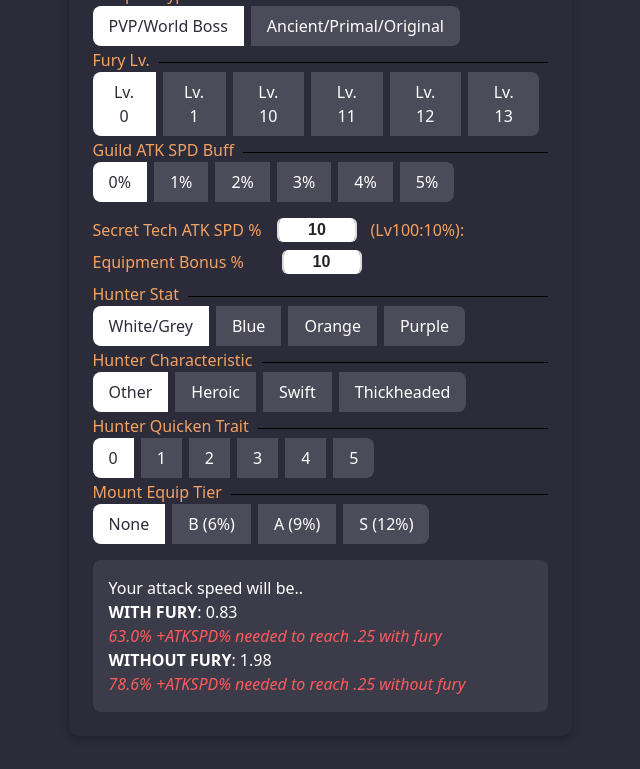
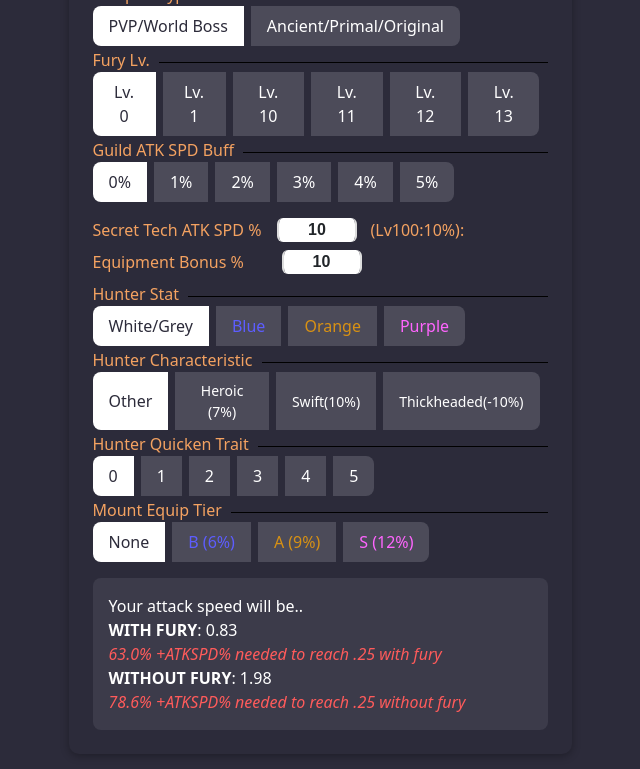
Before and after one commit to oxoxoxoao/calculator, a plain HTML site: page index.html in a window 1280 px wide. Shown: the part 155-924 px from the top of the page, without its empty margins (320-960 px from the left). Drawn offline with nearby package versions, Linux system fonts and the light colour scheme.

Commit message:
Update index.html

```diff
--- a/index.html
+++ b/index.html
@@ -5,6 +5,7 @@
     <meta name="viewport" content="width=device-width, initial-scale=1">
     <title>Attack Speed Calculator</title>
     <link href="https://cdn.jsdelivr.net/npm/bootstrap@5.3.2/dist/css/bootstrap.min.css" rel="stylesheet" integrity="sha384-T3c6CoIi6uLrA9TneNEoa7RxnatzjcDSCmG1MXxSR1GAsXEV/Dwwykc2MPK8M2HN" crossorigin="anonymous">
+
     <style>
         .discord-link {
             text-align: center;
@@ -418,18 +419,18 @@
                 <div><label id="label" for="hStat" class="form-label">Hunter Stat</label></div>
                 <div class="stat-btn-group btn-group" role="group">
                     <button type="button" class="btn btn-stat-0 active" data-type="stat-0" data-value="0" onclick="selectOption('stat-btn-group', 'stat-0', 0)">White/Grey</button>
-                    <button type="button" class="btn btn-stat-10" data-type="stat-10" data-value="10" onclick="selectOption('stat-btn-group', 'stat-10', 10)">Blue</button>
-                    <button type="button" class="btn btn-stat-20" data-type="stat-20" data-value="20" onclick="selectOption('stat-btn-group', 'stat-20', 20)">Orange</button>
-                    <button type="button" class="btn btn-stat-30" data-type="stat-30" data-value="30" onclick="selectOption('stat-btn-group', 'stat-30', 30)">Purple</button>
+<button type="button" class="btn btn-stat-10" data-type="stat-10" data-value="10" onclick="selectOption('stat-btn-group', 'stat-10', 10)" style="color: #5d5dff;">Blue</button>
+<button type="button" class="btn btn-stat-20" data-type="stat-20" data-value="20" onclick="selectOption('stat-btn-group', 'stat-20', 20)" style="color: #ffa500c7;">Orange</button>
+<button type="button" class="btn btn-stat-30" data-type="stat-30" data-value="30" onclick="selectOption('stat-btn-group', 'stat-30', 30)" style="color: #ff65ff;">Purple</button>
                 </div>
             </div>
             <div id="container">
                 <div><label id="label" for="hChar" class="form-label">Hunter Characteristic</label></div>
                 <div class="char-btn-group btn-group" role="group">
                     <button type="button" class="btn btn-char-0 active" data-type="char-0" data-value="0" onclick="selectOption('char-btn-group', 'char-0', 0)">Other</button>
-                    <button type="button" class="btn btn-char-7" data-type="char-7" data-value="7" onclick="selectOption('char-btn-group', 'char-7', 7)">Heroic</button>
-                    <button type="button" class="btn btn-char-10" data-type="char-10" data-value="10" onclick="selectOption('char-btn-group', 'char-10', 10)">Swift</button>
-                    <button type="button" class="btn btn-char--10" data-type="char--10" data-value="-10" onclick="selectOption('char-btn-group', 'char--10', -10)">Thickheaded</button>
+                    <button type="button" class="btn btn-char-7" data-type="char-7" data-value="7" onclick="selectOption('char-btn-group', 'char-7', 7)" style="font-size: 14px;">Heroic (7%)</button>
+                    <button type="button" class="btn btn-char-10" data-type="char-10" data-value="10" onclick="selectOption('char-btn-group', 'char-10', 10)" style="font-size: 14px;">Swift(10%)</button>
+                    <button type="button" class="btn btn-char--10" data-type="char--10" data-value="-10" onclick="selectOption('char-btn-group', 'char--10', -10)" style="font-size: 14px;">Thickheaded(-10%)</button>
                 </div>
             </div>
             <div id="container">
@@ -447,9 +448,9 @@
                 <div><label id="label" for="mount" class="form-label">Mount Equip Tier</label></div>
                 <div class="mount-btn-group btn-group" role="group">
                     <button type="button" class="btn btn-mount-0 active" data-type="mount-0" data-value="0" onclick="selectOption('mount-btn-group', 'mount-0', 0)">None</button>
-                    <button type="button" class="btn btn-mount-6" data-type="mount-6" data-value="6" onclick="selectOption('mount-btn-group', 'mount-6', 6)">B (6%)</button>
-                    <button type="button" class="btn btn-mount-9" data-type="mount-9" data-value="9" onclick="selectOption('mount-btn-group', 'mount-9', 9)">A (9%)</button>
-                    <button type="button" class="btn btn-mount-12" data-type="mount-12" data-value="12" onclick="selectOption('mount-btn-group', 'mount-12', 12)">S (12%)</button>
+                    <button style="color: #5d5dff;"type="button" class="btn btn-mount-6" data-type="mount-6" data-value="6" onclick="selectOption('mount-btn-group', 'mount-6', 6)">B (6%)</button>
+                    <button style="color: #ffa500c7;"type="button" class="btn btn-mount-9" data-type="mount-9" data-value="9" onclick="selectOption('mount-btn-group', 'mount-9', 9)">A (9%)</button>
+                    <button style="color: #ff65ff;"type="button" class="btn btn-mount-12" data-type="mount-12" data-value="12" onclick="selectOption('mount-btn-group', 'mount-12', 12)">S (12%)</button>
                 </div>
             </div>
             <div class="result-card" id="result">
```
